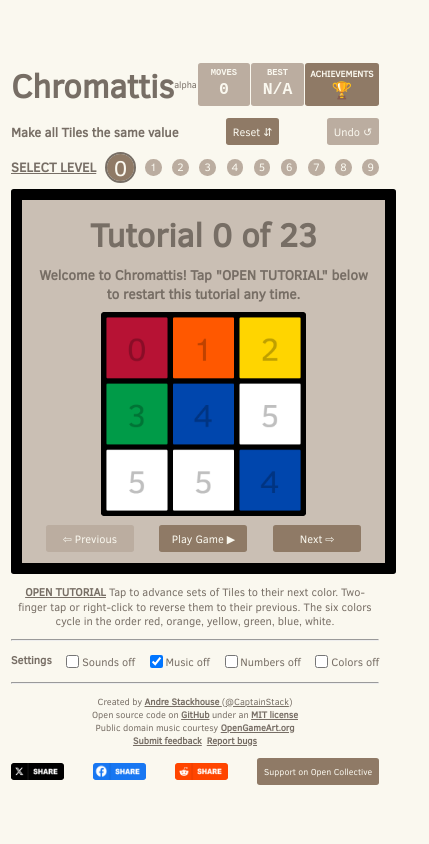
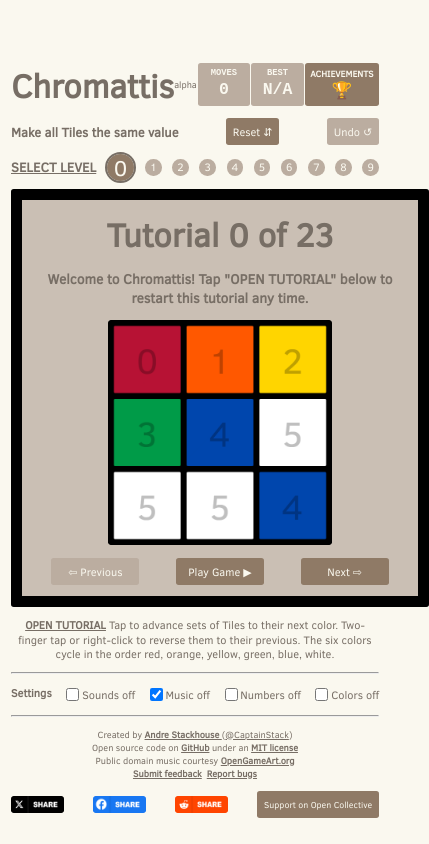
Before and after one commit to CaptainStack/chromattis, a React (Vite) app: page / in a window 390 px wide. Shown: the whole page, 429 px wide, since content can reach past the window. Built offline with nearby package versions, Linux system fonts and the light colour scheme.

Commit message:
Tweak width for high dpi tablets (iPad Pro)

```diff
--- a/src/index.css
+++ b/src/index.css
@@ -12,6 +12,12 @@
 @media screen and (max-width: 420px) {
   :root {
     font-size: 11px;
+  }
+}
+
+@media screen and (max-resolution: 2dppx) {
+  :root {
+    --content-width: 40rem;
   }
 }
 
```
